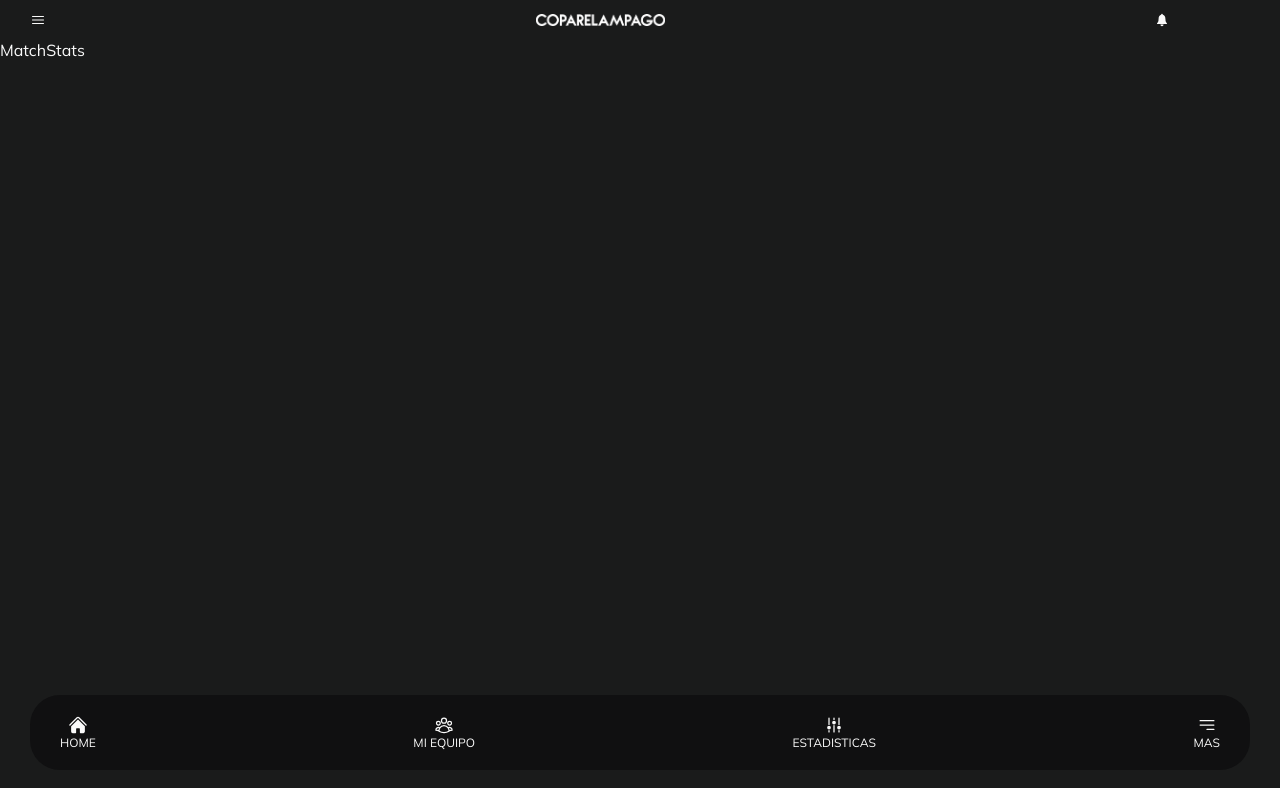
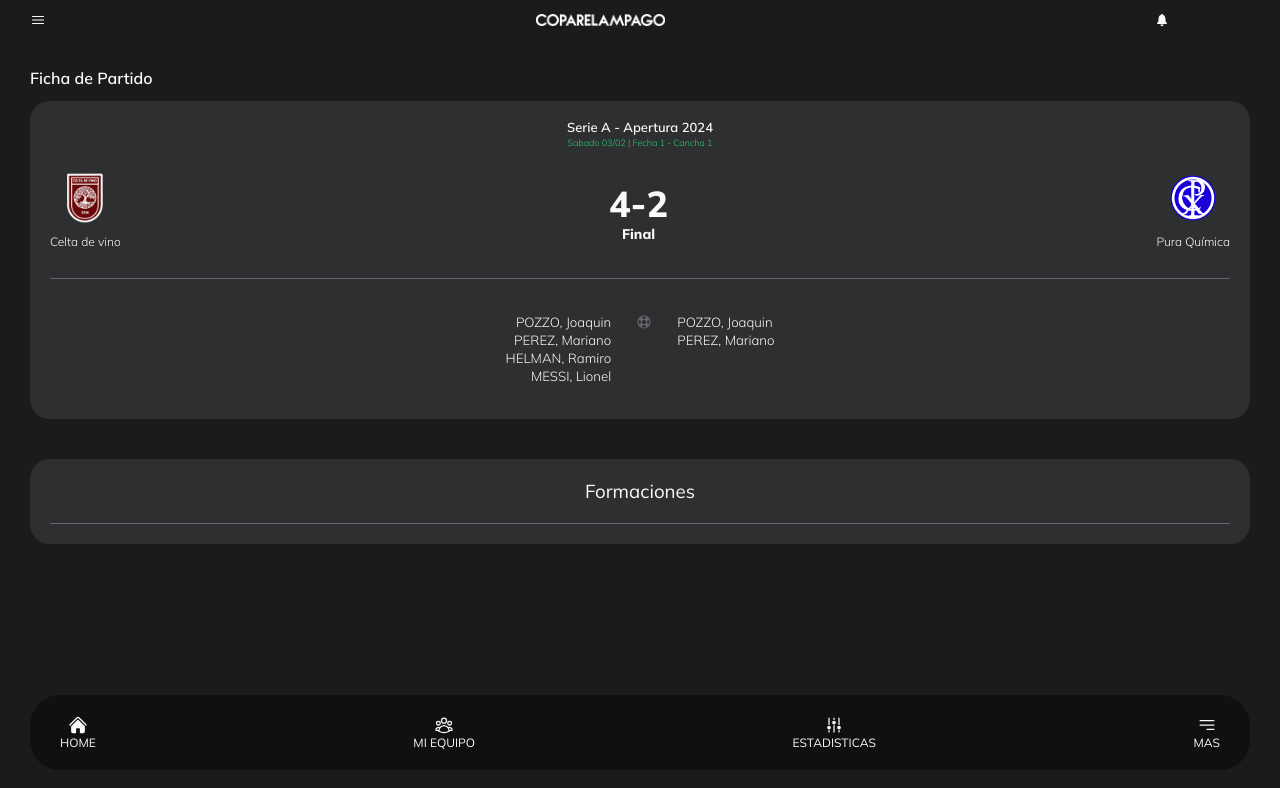
Before and after one commit to perezmariano08/CopaRelampago, a React (Vite) app: page /stats-match in a window 1280 px wide. Shown: the top 788 px of the page. Built offline with nearby package versions, Linux system fonts and the light colour scheme.

Commit message:
Ficha partido

```diff
--- /dev/null
+++ b/src/components/Stats/Alignment/Alignment.jsx
@@ -0,0 +1,20 @@
+import React from 'react'
+import { AlignmentDivider, AlignmentTeam, AlignmentTeams, AlignmentWrapper } from './AlignmentStyles'
+import EscudoCelta from '/Escudos/celta-de-vino.png'
+
+const Alignment = () => {
+  return (
+    <AlignmentWrapper>
+        <h3>Formaciones</h3>
+        <AlignmentDivider/>
+        <AlignmentTeams>
+            <AlignmentTeam>
+                <img src= {EscudoCelta}/>
+                <p>Celta de Vino</p>
+            </AlignmentTeam>
+        </AlignmentTeams>
+    </AlignmentWrapper>
+  )
+}
+
+export default Alignment
--- /dev/null
+++ b/src/components/Stats/Alignment/AlignmentStyles.js
@@ -0,0 +1,36 @@
+import styled from "styled-components";
+
+export const AlignmentWrapper = styled.div`
+    background-color: var(--gray-300);
+    padding: 20px;
+    display: flex;
+    flex-direction: column;
+    gap: 20px;
+    align-items: center;
+    border-radius: 20px;
+    min-width: 85%;
+`
+export const AlignmentDivider = styled.div`
+    height: 1px;
+    width: 100%;
+    background-color: var(--gray-200);
+`
+export const AlignmentTeams = styled`
+    display: flex;
+    width: 100%;
+    justify-content: space-between;
+`
+export const AlignmentTeam = styled.div`
+    display: flex;
+    align-items: center;
+    gap: 5;
+
+    img {
+        width: 50px;
+    }
+
+    p {
+        font-size: 12px;
+        font-weight: 600;
+    }
+`
--- /dev/null
+++ b/src/components/Stats/CardFinalPartido/CardFinalPartido.jsx
@@ -0,0 +1,56 @@
+import React from 'react'
+import {CardPartidoTitles, CardPartidoWrapper, CardPartidoTeams, CardPartidoTeam, CardPartidoInfo, CardPartidoStats, CardPartidoDivider, CardPartidoGoalsContainer, CardPartidoGoalsColumn } from "../CardPartido/CardPartidoStyles"
+import EscudoCelta from '/Escudos/celta-de-vino.png'
+import EscudoPuraQuimica from '/Escudos/pura-quimica.png'
+import { HiLifebuoy } from "react-icons/hi2";
+
+const CardFinalPartido = () => {
+  return (
+    <CardPartidoWrapper>
+        <CardPartidoTitles>
+            <h3>Serie A - Apertura 2024</h3>
+            <p>Sabado 03/02 | Fecha 1 - Cancha 1</p>
+        </CardPartidoTitles>
+        <CardPartidoTeams>
+            <CardPartidoTeam>
+            <img src={EscudoCelta} />
+                    <h4>
+                        Celta de vino
+                    </h4>
+            </CardPartidoTeam>
+            <CardPartidoInfo>
+                <h4>4-2</h4>
+                <span>Final</span>
+            </CardPartidoInfo>
+            <CardPartidoTeam>
+                    <img src={EscudoPuraQuimica} />
+                    <h4>
+                        Pura Química
+                    </h4>
+            </CardPartidoTeam>
+        </CardPartidoTeams>
+        <CardPartidoDivider/>
+        <CardPartidoGoalsContainer>
+
+            <CardPartidoGoalsColumn>
+                <h5>POZZO, Joaquin</h5>
+                <h5>PEREZ, Mariano</h5>
+                <h5>HELMAN, Ramiro</h5>
+                <h5>MESSI, Lionel</h5>
+            </CardPartidoGoalsColumn>
+
+            <CardPartidoGoalsColumn>
+                <HiLifebuoy/>
+            </CardPartidoGoalsColumn>
+
+            <CardPartidoGoalsColumn className='visit'>
+                <h5>POZZO, Joaquin</h5>
+                <h5>PEREZ, Mariano</h5>
+            </CardPartidoGoalsColumn>
+
+        </CardPartidoGoalsContainer>
+    </CardPartidoWrapper>
+  )
+}
+
+export default CardFinalPartido
--- a/src/components/Stats/CardPartido/CardPartidoStyles.js
+++ b/src/components/Stats/CardPartido/CardPartidoStyles.js
@@ -92,12 +92,40 @@ export const CardPartidoDivider = styled.div`
 
 export const CardPartidoStats = styled.div`
     display: flex;
-    flex-direction: column;
+    justify-content: center;
     align-items: center;
     width: 100%;
+
     a {
         font-size: 12px;
         font-weight: 600;
         color: var(--gray-200);
     }
 `
+export const CardPartidoGoalsContainer= styled.div`
+    display: flex;
+    width: 100%;
+    justify-content: center;
+    align-items: start;
+    gap: 25px;
+    padding: 15px 35px;
+
+    & svg, i {
+        color: var(--gray-200)
+    }
+`
+export const CardPartidoGoalsColumn = styled.div`
+    display: flex;
+    flex-direction: column;
+    text-align: end;
+    gap: 2px;
+
+    h5 {
+        font-size: 10;
+        font-weight: 300;
+    }
+
+    &.visit {
+        text-align: start;
+    }
+`
--- a/src/pages/MatchStats/MatchStats.jsx
+++ b/src/pages/MatchStats/MatchStats.jsx
@@ -1,8 +1,24 @@
 import React from 'react'
+import CardFinalPartido from '../../components/Stats/CardFinalPartido/CardFinalPartido'
+import Section from "../../components/Section/Section"
+import { MatchStatsContainer, MatchStatsWrapper } from './MatchStatsStyles'
+import Alignment from '../../components/Stats/Alignment/Alignment'
+
 
 const MatchStats = () => {
   return (
-    <div>MatchStats</div>
+    <MatchStatsContainer>
+      <MatchStatsWrapper>
+
+        <Section>
+          <h2>Ficha de Partido</h2>
+          <CardFinalPartido/>
+        </Section>
+
+        <Alignment/>
+
+      </MatchStatsWrapper>
+    </MatchStatsContainer>
   )
 }
 
--- a/src/pages/MatchStats/MatchStatsStyles.js
+++ b/src/pages/MatchStats/MatchStatsStyles.js
@@ -0,0 +1,10 @@
+import styled from "styled-components";
+
+export const MatchStatsContainer = styled.div`
+    padding: 30px 30px 140px 30px;
+`
+export const MatchStatsWrapper = styled.div`
+    display: flex;
+    flex-direction: column;
+    gap: 40px;
+`
```
